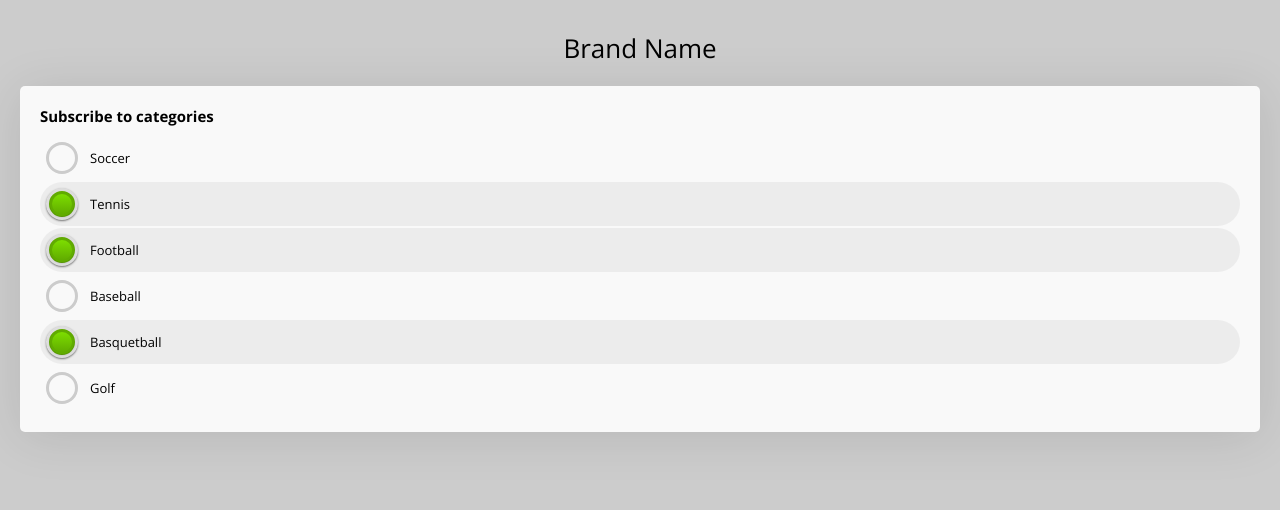
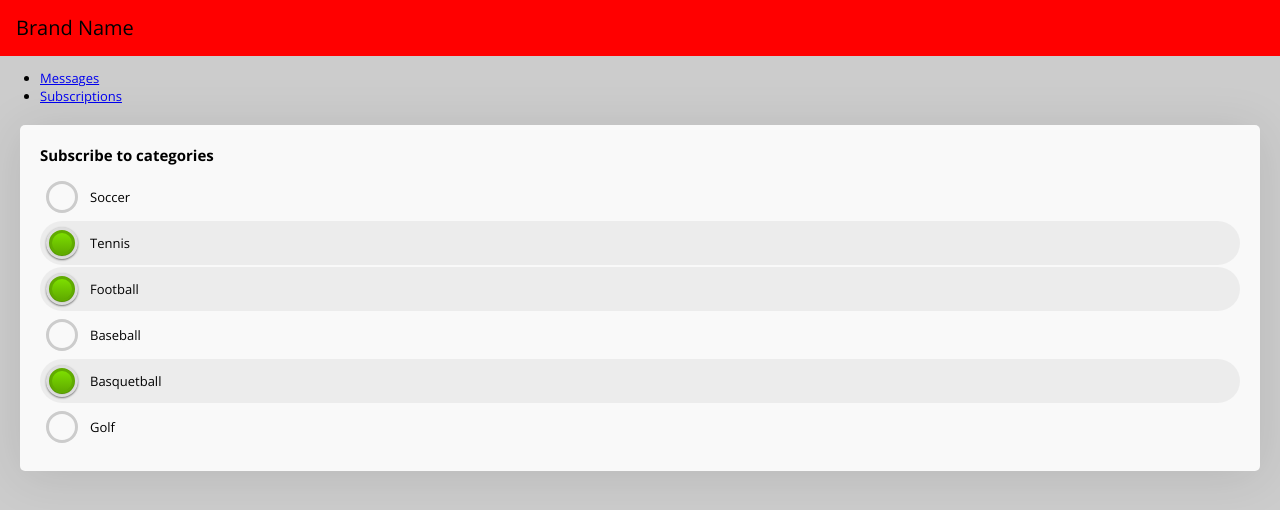
Before and after one commit to andresgalante/FeedHenryPushTemplate, a plain HTML site: page mobile/index.html in a window 1280 px wide. Drawn offline with nearby package versions, Linux system fonts and the light colour scheme.

Commit message:
fix css error

```diff
--- a/console/css/styles.css
+++ b/console/css/styles.css
@@ -154,7 +154,7 @@ textarea, input[type=text]{
   border: 1px solid #ccc;
   border-radius: 2px;
   display: block;
-  font-style: 13px;
+  font-size: 13px;
   font-weight: 300;
   padding: 10px;
   width: 358px;
--- a/mobile/css/styles.css
+++ b/mobile/css/styles.css
@@ -22,10 +22,17 @@ h3{
   font-size: 15px;
 }
 
+
+.app-bar{
+  background: red;
+  padding: 0 16px;
+}
 .brand{
-  font-weight: 300;
-  margin: 30px 0 10px 0;
-  text-align: center;
+  line-height: 56px;
+  font-size: 20px;
+  font-weight: 400;
+  margin: 0;
+  padding: 0;
 }
 
 .container{
--- a/mobile/index.html
+++ b/mobile/index.html
@@ -13,7 +13,16 @@
   </head>
   <body>
 
-    <h1 class="brand">Brand Name</h1>
+    <div class="app-bar">
+      <h1 class="brand">Brand Name</h1>
+    </div>
+
+    <nav>
+      <ul>
+        <li><a href="#">Messages</a></li>
+        <li><a href="#">Subscriptions</a></li>
+      </ul>
+    </nav>
 
     <div class="container">
       <form action="#">
```
